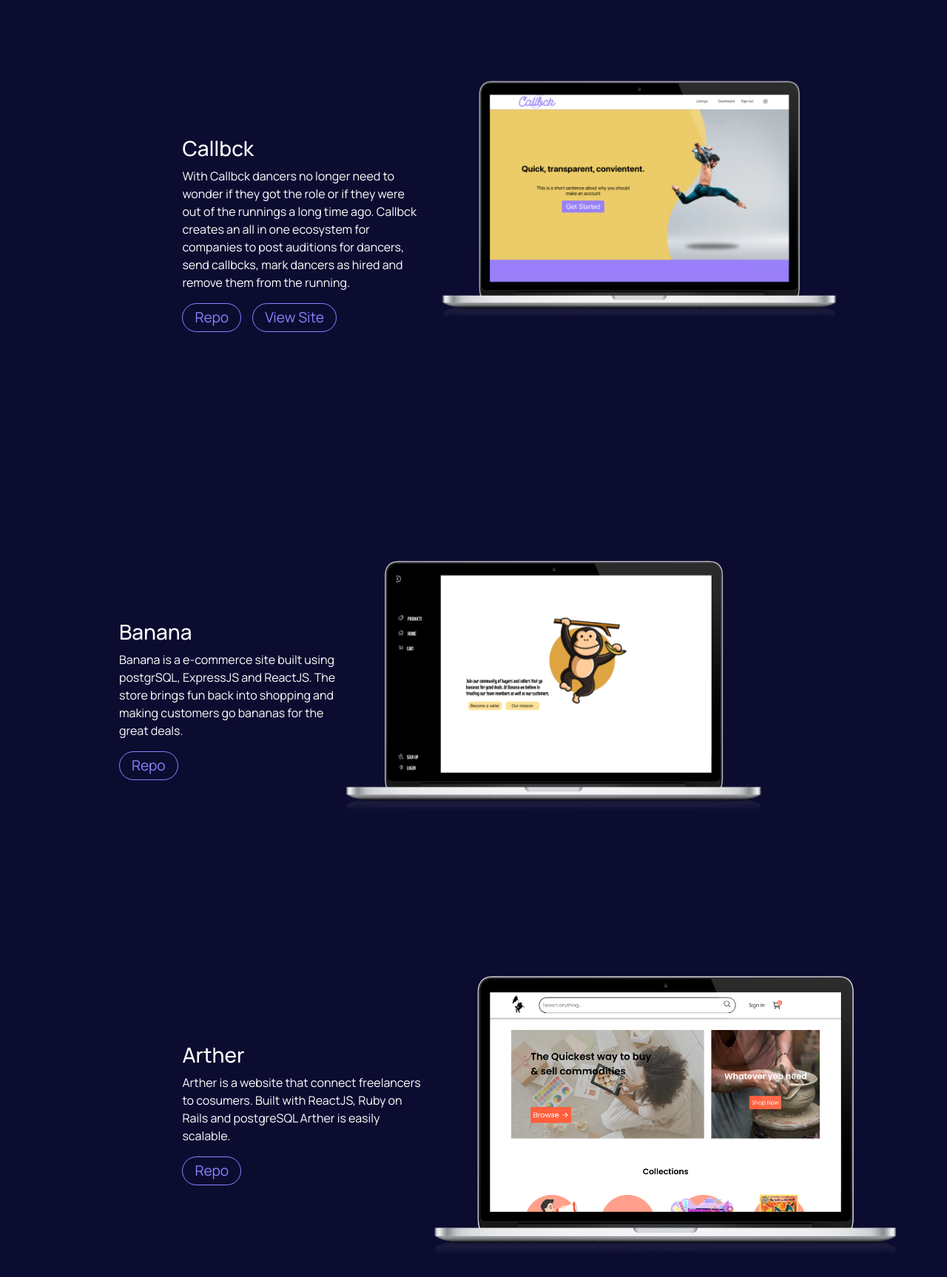
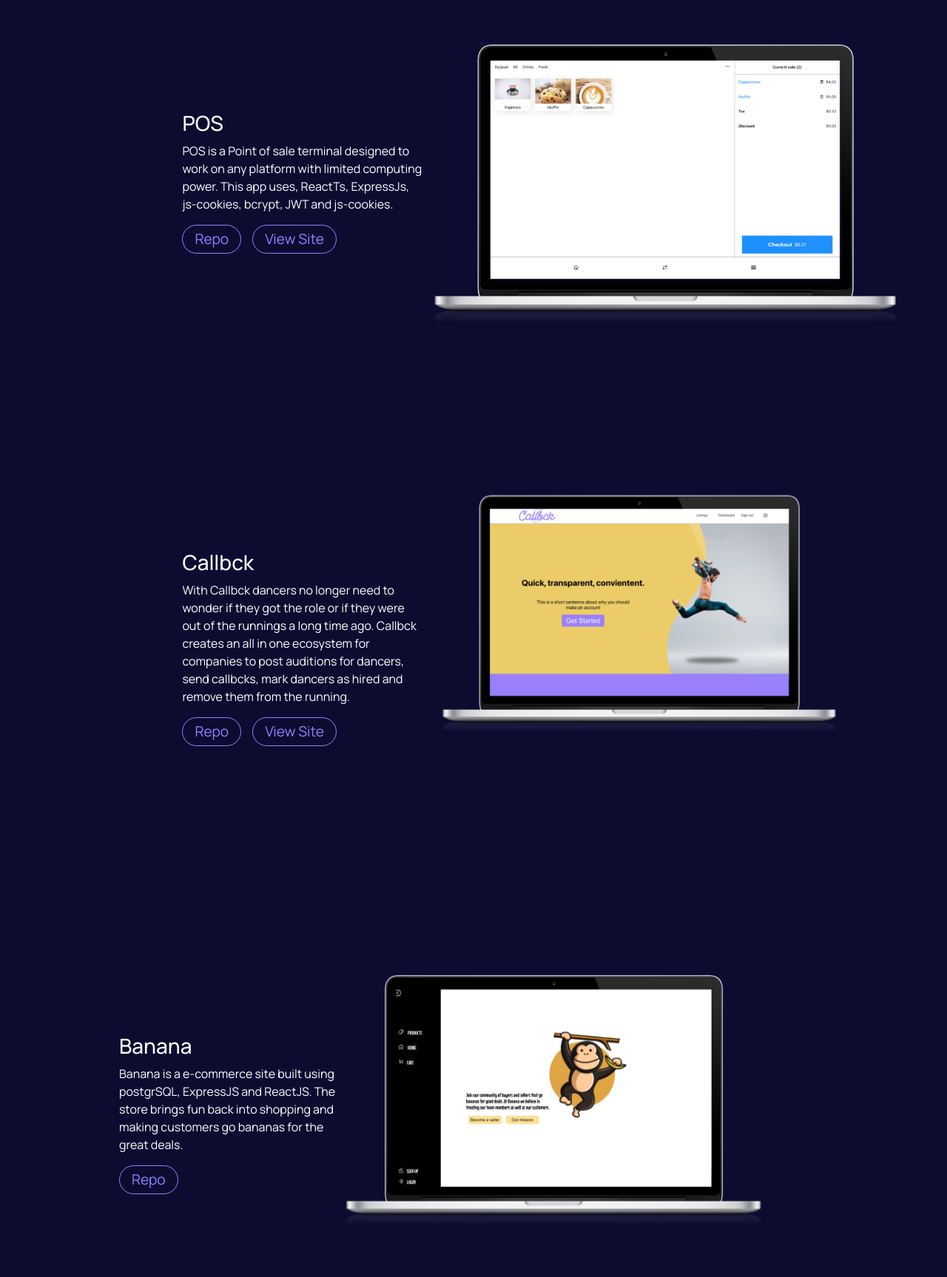
Before and after one commit to ItsAnyaS/portfolio, a React (Create React App) app: page / in a window 1280 px wide. Shown: the part 1707-3434 px from the top of the page at 74% size. Built offline with nearby package versions, Linux system fonts and the light colour scheme.

Commit message:
added POS project and updated resume

```diff
--- a/src/App.css
+++ b/src/App.css
@@ -321,7 +321,7 @@ max-width: 30%;
   width: 60%;
   z-index: 10;
   height: 400px;
-  background-image: url("../public/laptop1.png");
+  background-image: url("../public/laptop4.png");
   background-size: contain;
   background-repeat: no-repeat;
   /* background-color: red; */
--- a/src/Projects.js
+++ b/src/Projects.js
@@ -3,11 +3,25 @@ const Projects = () => {
         <div className='projects' id='projects'>
           <div className='project-spacer'></div>
           <div className='project-slider'>
+
+          <div className='project-item-container'>
+              <div className='project-text-container'>
+          <h3>
+            POS
+          </h3>
+          <p>
+          POS is a Point of sale terminal designed to work on any platform with limited computing power. This app uses, ReactTs, ExpressJs, js-cookies, bcrypt, JWT and js-cookies.
+          </p>
+          <button className="project-btn"><a href="https://github.com/ItsAnyaS/POS" target='_blanck'>Repo</a></button>
+          <button className="project-btn"><a href="https://point-of-sale.herokuapp.com/" target='_blanck'>View Site</a></button>
+          {/* <button className="project-btn">View Demo</button> */}
+              </div>
+              <div className='laptop-card'></div>
+            </div>
+
             <div className='project-item-container'>
               <div className='project-text-container'>
-          <h3>
-           Callbck
-          </h3>
+            <h3>Callbck</h3>
           <p>
             With Callbck dancers no longer need to wonder if they got the role or if they were out of the runnings a long time ago.  Callbck creates an all in one ecosystem for companies to post auditions for dancers, send callbcks, mark dancers as hired and remove them from the running.
           </p>
@@ -33,20 +47,7 @@ const Projects = () => {
           </div>
 
             </div>
-            <div className='project-item-container'>
-              <div className='project-text-container'>
-          <h3>
-            Arther
-          </h3>
-          <p>
-          Arther is a website that connect freelancers to cosumers.  Built with ReactJS, Ruby on Rails and postgreSQL Arther is easily scalable.
-          </p>
-          <button className="project-btn">Repo</button>
-          {/* <button className="project-btn">View Demo</button> */}
-              </div>
-          <div className='laptop-card' >
-            </div>
-            </div>
+
           </div>
 
         </div>
```
Also changed, not shown: public/laptop4.png (added), 1 other file (tests, documents, lock files or other folders).
